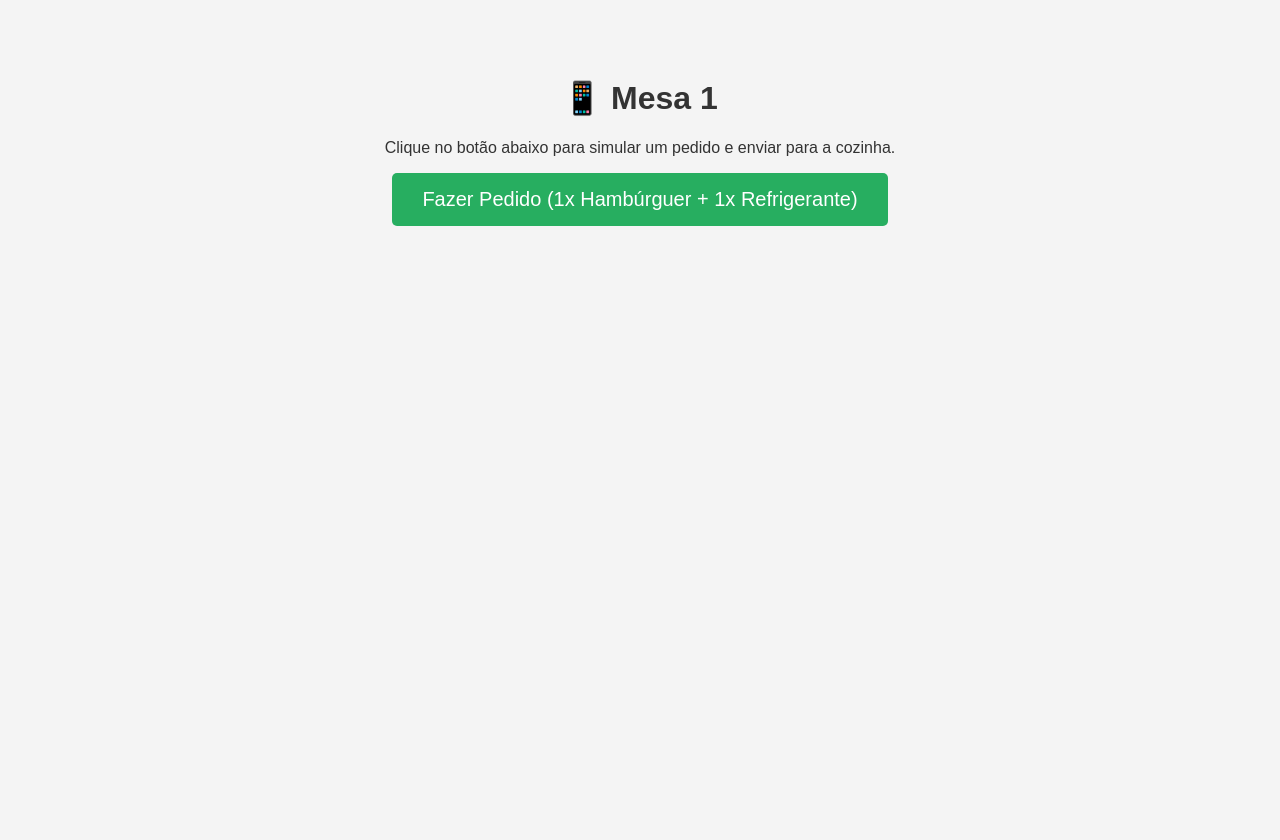
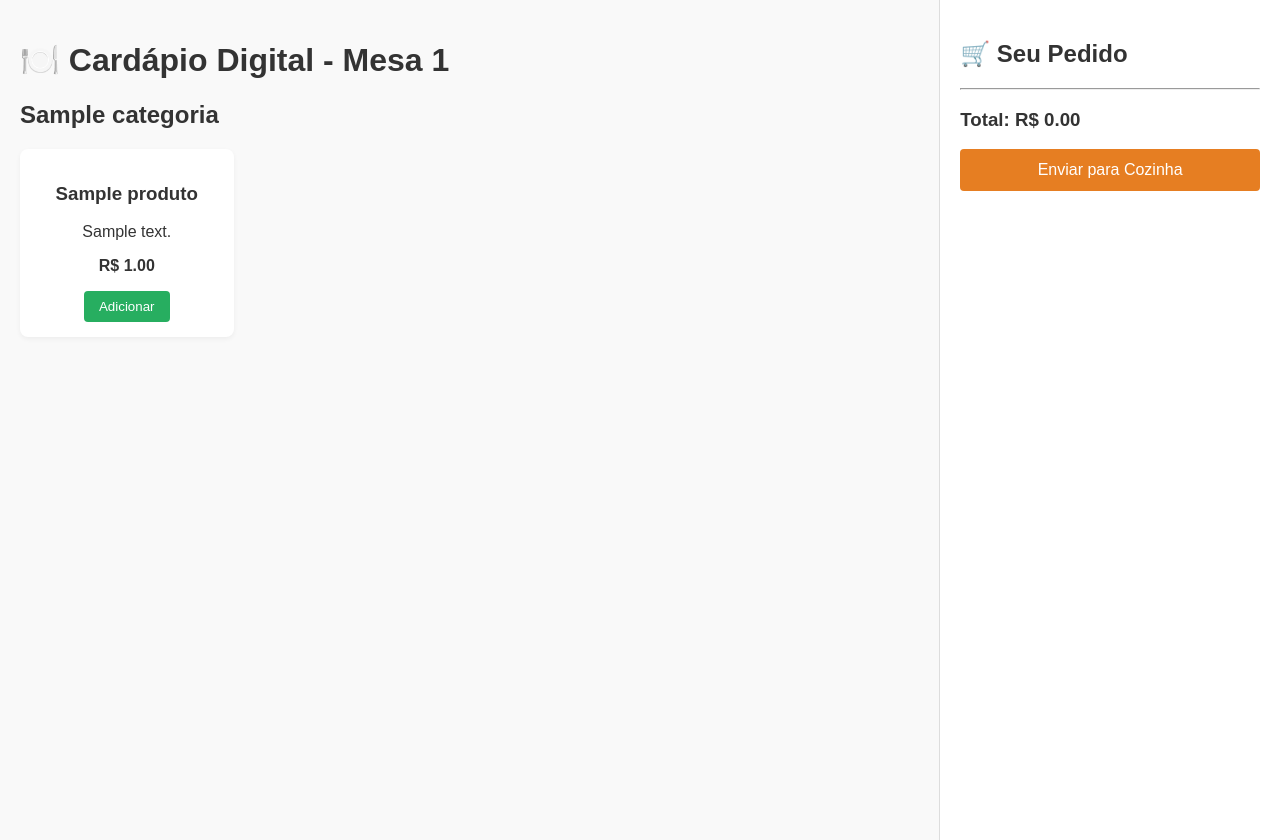
Before and after one commit to renatoluciano/renstaurantech, a Django app: page /mesa/ in a window 1280 px wide. Before the commit the page ends 226 px from the top, so only its background shows below. Run offline with Django 5.2, Linux system fonts and the light colour scheme; tables that the repository leaves empty hold one stand-in row (values such as "Sample post").

Commit message:
feat: Criado cardápio digital interativo com carrinho de compras

```diff
--- a/restaurantech/templates/restaurantech/mesa.html
+++ b/restaurantech/templates/restaurantech/mesa.html
@@ -2,53 +2,94 @@
 <html lang="pt-BR">
 <head>
     <meta charset="UTF-8">
-    <title>Tablet da Mesa</title>
+    <title>Cardápio Digital - Mesa 1</title>
     <style>
-        body { font-family: sans-serif; background: #f4f4f4; color: #333; text-align: center; padding: 50px; }
-        .order-btn { background: #27ae60; color: white; padding: 15px 30px; font-size: 20px; border: none; border-radius: 5px; cursor: pointer; }
-        .order-btn:hover { background: #219653; }
-        .status { margin-top: 20px; font-weight: bold; color: #27ae60; }
+        body { font-family: sans-serif; background: #f9f9f9; color: #333; margin: 0; display: flex; }
+        .cardapio { flex: 3; padding: 20px; }
+        .carrinho { flex: 1; background: #fff; border-left: 1px solid #ddd; padding: 20px; height: 100vh; position: sticky; top: 0; }
+        .grid-produtos { display: grid; grid-template-columns: repeat(auto-fill, minmax(200px, 1fr)); gap: 15px; }
+        .item-produto { background: #fff; padding: 15px; border-radius: 8px; box-shadow: 0 2px 5px rgba(0,0,0,0.05); text-align: center; }
+        .add-btn { background: #27ae60; color: white; border: none; padding: 8px 15px; border-radius: 4px; cursor: pointer; }
+        .enviar-btn { background: #e67e22; color: white; border: none; padding: 12px; border-radius: 4px; cursor: pointer; width: 100%; font-size: 16px; }
     </style>
 </head>
 <body>
-    {% csrf_token %}
 
-    <h1>📱 Mesa 1</h1>
-    <p>Clique no botão abaixo para simular um pedido e enviar para a cozinha.</p>
+    <!-- LADO ESQUERDO: CARDÁPIO -->
+    <div class="cardapio">
+        <h1>🍽️ Cardápio Digital - Mesa 1</h1>
 
-    <button class="order-btn" onclick="fazerPedido()">Fazer Pedido (1x Hambúrguer + 1x Refrigerante)</button>
-    <div id="msg-status" class="status"></div>
+        {% for categoria in categorias %}
+            <h2>{{ categoria.nome }}</h2>
+            <div class="grid-produtos">
+                {% for produto in produtos %}
+                    {% if produto.categoria == categoria %}
+                        <div class="item-produto">
+                            <h3>{{ produto.nome }}</h3>
+                            <p>{{ produto.descricao }}</p>
+                            <p><strong>R$ {{ produto.preco }}</strong></p>
+                            <button class="add-btn" onclick="adicionarAoCarrinho('{{ produto.id }}', '{{ produto.nome }}', '{{ produto.preco }}')">Adicionar</button>
+                        </div>
+                    {% endif %}
+                {% endfor %}
+            </div>
+        {% endfor %}
+    </div>
+
+    <!-- LADO DIREITO: CARRINHO -->
+    <div class="carrinho">
+        <h2>🛒 Seu Pedido</h2>
+        <ul id="lista-carrinho" style="padding-left: 20px;">
+            <!-- Itens entram aqui -->
+        </ul>
+        <hr>
+        <h3>Total: R$ <span id="total-conta">0.00</span></h3>
+        <button class="enviar-btn" onclick="finalizarPedido()">Enviar para Cozinha</button>
+    </div>
 
     <script>
-    function fazerPedido() {
-        const btn = document.querySelector('.order-btn');
-        btn.disabled = true;
-        btn.innerText = "Enviando...";
+        let carrinho = [];
 
-        // Pega o token direto da tag que colocamos lá em cima
-        const csrftoken = document.querySelector('[name=csrfmiddlewaretoken]').value;
+        function adicionarAoCarrinho(id, nome, preco) {
+            carrinho.push({ id, nome, preco: parseFloat(preco) });
+            atualizarVisualCarrinho();
+        }
 
+        function atualizarVisualCarrinho() {
+            const lista = document.getElementById('lista-carrinho');
+            const totalSpan = document.getElementById('total-conta');
+            lista.innerHTML = '';
+
+            let total = 0;
+            carrinho.forEach(item => {
+                const li = document.createElement('li');
+                li.innerText = `${item.nome} - R$ ${item.preco.toFixed(2)}`;
+                lista.appendChild(li);
+                total += item.preco;
+            });
+
+            totalSpan.innerText = total.toFixed(2);
+        }
+
+        function finalizarPedido() {
+            if (carrinho.length === 0) {
+                alert("O seu carrinho está vazio!");
+                return;
+            }
+
+            // Aqui estamos enviando a lista dinâmica que o usuário montou!
             fetch('/fazer-pedido/', {
                 method: 'POST',
-            headers: {
-                'Content-Type': 'application/json',
-                'X-CSRFToken': csrftoken // Passa a prova de segurança para o Django
-            }
+                headers: { 'Content-Type': 'application/json' },
+                body: JSON.stringify({ itens: carrinho })
             })
             .then(response => response.json())
             .then(data => {
-            document.getElementById('msg-status').innerText = "Pedido enviado com sucesso para a cozinha!";
-            btn.innerText = "Fazer Outro Pedido";
-            btn.disabled = false;
-        })
-        .catch(error => {
-            console.error('Erro:', error);
-            document.getElementById('msg-status').innerText = "Erro ao enviar pedido!";
-            btn.disabled = false;
-            btn.innerText = "Tentar Novamente";
+                alert("Pedido enviado com sucesso!");
+                carrinho = [];
+                atualizarVisualCarrinho();
             });
         }
     </script>
-
 </body>
 </html>
--- a/restaurantech/views.py
+++ b/restaurantech/views.py
@@ -13,8 +13,15 @@ def cozinha(request):
 
 # 2. TELA DA MESA (CLIENTE)
 def mesa(request):
-    """Renderiza a página do tablet da mesa para o cliente fazer o pedido."""
-    return render(request, 'restaurantech/mesa.html')
+    """Busca as categorias e produtos ativos para exibir no cardápio."""
+    categorias = Categoria.objects.all()
+    produtos = Produto.objects.filter(disponivel=True)
+
+    contexto = {
+        'categorias': categorias,
+        'produtos': produtos,
+    }
+    return render(request, 'restaurantech/mesa.html', contexto)
 
 # 3. ROTA DE PROCESSAMENTO DO PEDIDO
 @csrf_exempt
```
Lines whose indentation alone changed are shown as unchanged.
